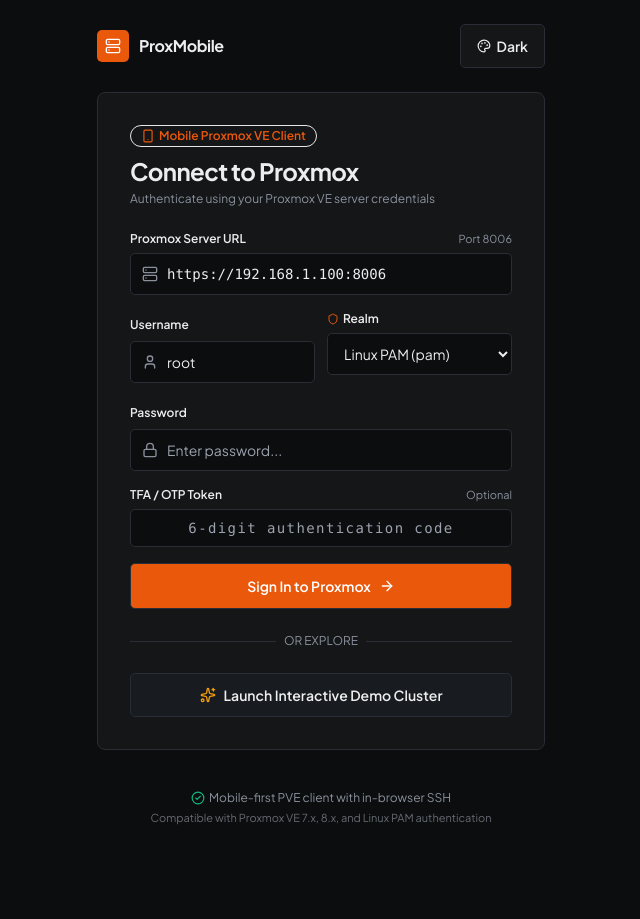
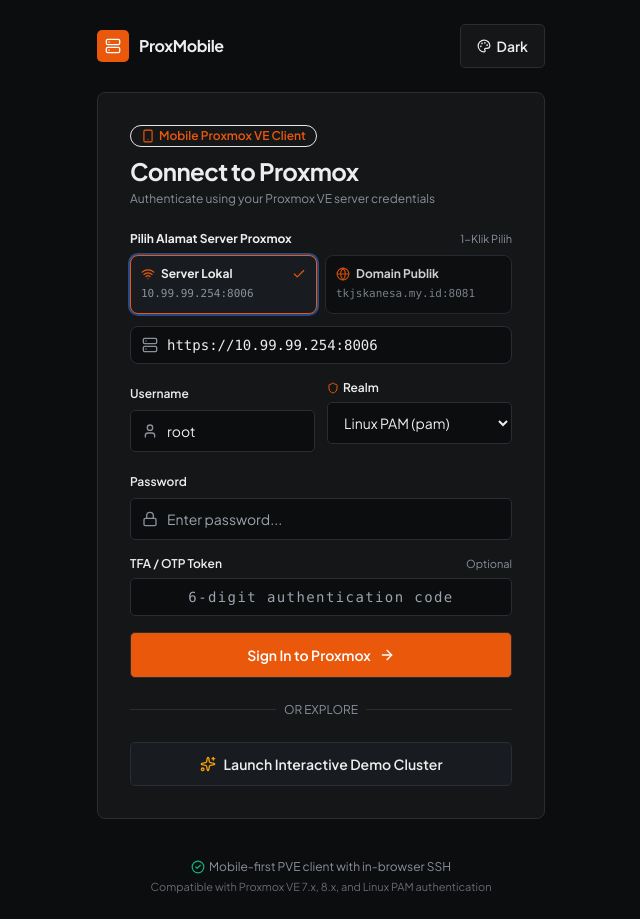
Before and after one commit to ReihanZanuar/Proxmox-Web, a React (Vite) app in the folder client/: page / in a window 1280 px wide. Shown: the whole page, without its empty margins (319-959 px from the left). Before the commit the page ends 850 px from the top, so only its background shows below. Built offline with nearby package versions, Linux system fonts and the light colour scheme.

Commit message:
feat: add 1-click quick server presets for 10.99.99.254:8006 (Local) and tkjskanesa.my.id:8081 (Public)

```diff
--- a/client/src/pages/LoginPage.tsx
+++ b/client/src/pages/LoginPage.tsx
@@ -13,22 +13,36 @@
   CheckCircle2,
   AlertCircle,
   X,
+  Globe,
+  Wifi,
+  Check,
 } from 'lucide-react';
 
 export const LoginPage: React.FC = () => {
   const { login, startDemoMode, error, isLoading, clearError } = useAuth();
   const { theme, setTheme, availableThemes } = useTheme();
 
-  const [host, setHost] = useState('https://192.168.1.100:8006');
+  const savedHost = localStorage.getItem('pve_last_host') || 'https://10.99.99.254:8006';
+  const [host, setHost] = useState(savedHost);
   const [username, setUsername] = useState('root');
   const [realm, setRealm] = useState('pam');
   const [password, setPassword] = useState('');
   const [otp, setOtp] = useState('');
   const [showThemeModal, setShowThemeModal] = useState(false);
+  const [isCustomHost, setIsCustomHost] = useState(
+    savedHost !== 'https://10.99.99.254:8006' && savedHost !== 'https://tkjskanesa.my.id:8081'
+  );
+
+  const selectPresetHost = (url: string) => {
+    setHost(url);
+    setIsCustomHost(false);
+    localStorage.setItem('pve_last_host', url);
+  };
 
   const handleSubmit = async (e: React.FormEvent) => {
     e.preventDefault();
     clearError();
+    localStorage.setItem('pve_last_host', host.trim());
     try {
       await login({
         host: host.trim(),
@@ -94,12 +108,63 @@
 
           {/* Form */}
           <form onSubmit={handleSubmit} className="space-y-4">
-            {/* Host Address */}
-            <div className="space-y-1.5">
-              <label className="text-xs font-semibold text-theme-text-primary flex items-center justify-between">
-                <span>Proxmox Server URL</span>
-                <span className="text-[11px] text-theme-text-muted font-normal">Port 8006</span>
+            {/* Server Target Preset Selector (Local vs Public Domain) */}
+            <div className="space-y-2">
+              <label className="text-xs font-bold text-theme-text-primary flex items-center justify-between">
+                <span>Pilih Alamat Server Proxmox</span>
+                <span className="text-[11px] text-theme-text-muted font-normal">1-Klik Pilih</span>
               </label>
+
+              <div className="grid grid-cols-2 gap-2">
+                {/* Option 1: Local Network */}
+                <button
+                  type="button"
+                  onClick={() => selectPresetHost('https://10.99.99.254:8006')}
+                  className={`p-2.5 rounded-theme border text-left transition-all flex flex-col justify-between ${
+                    host === 'https://10.99.99.254:8006' && !isCustomHost
+                      ? 'border-theme-accent bg-theme-card ring-2 ring-theme-accent/30 shadow-theme-sm'
+                      : 'border-theme-border bg-theme-bg hover:bg-theme-card opacity-85'
+                  }`}
+                >
+                  <div className="flex items-center justify-between w-full">
+                    <span className="text-xs font-bold text-theme-text-primary flex items-center">
+                      <Wifi className="w-3.5 h-3.5 mr-1.5 text-theme-accent" /> Server Lokal
+                    </span>
+                    {host === 'https://10.99.99.254:8006' && !isCustomHost && (
+                      <Check className="w-3.5 h-3.5 text-theme-accent" />
+                    )}
+                  </div>
+                  <span className="text-[11px] font-mono text-theme-text-muted mt-1 truncate">
+                    10.99.99.254:8006
+                  </span>
+                </button>
+
+                {/* Option 2: Public Gateway */}
+                <button
+                  type="button"
+                  onClick={() => selectPresetHost('https://tkjskanesa.my.id:8081')}
+                  className={`p-2.5 rounded-theme border text-left transition-all flex flex-col justify-between ${
+                    host === 'https://tkjskanesa.my.id:8081' && !isCustomHost
+                      ? 'border-theme-accent bg-theme-card ring-2 ring-theme-accent/30 shadow-theme-sm'
+                      : 'border-theme-border bg-theme-bg hover:bg-theme-card opacity-85'
+                  }`}
+                >
+                  <div className="flex items-center justify-between w-full">
+                    <span className="text-xs font-bold text-theme-text-primary flex items-center">
+                      <Globe className="w-3.5 h-3.5 mr-1.5 text-theme-accent" /> Domain Publik
+                    </span>
+                    {host === 'https://tkjskanesa.my.id:8081' && !isCustomHost && (
+                      <Check className="w-3.5 h-3.5 text-theme-accent" />
+                    )}
+                  </div>
+                  <span className="text-[11px] font-mono text-theme-text-muted mt-1 truncate">
+                    tkjskanesa.my.id:8081
+                  </span>
+                </button>
+              </div>
+
+              {/* Host Address Input */}
+              <div className="pt-1">
                 <div className="relative">
                   <div className="absolute inset-y-0 left-0 pl-3 flex items-center pointer-events-none text-theme-text-muted">
                     <Server className="w-4 h-4" />
@@ -107,11 +172,15 @@
                   <input
                     type="text"
                     value={host}
-                  onChange={(e) => setHost(e.target.value)}
-                  placeholder="https://192.168.1.100:8006"
+                    onChange={(e) => {
+                      setHost(e.target.value);
+                      setIsCustomHost(true);
+                    }}
+                    placeholder="https://10.99.99.254:8006"
                     required
-                  className="w-full pl-9 pr-3 py-2.5 text-sm rounded-theme-sm border border-theme-border bg-theme-bg text-theme-text-primary focus:outline-none focus:border-theme-accent font-mono"
+                    className="w-full pl-9 pr-3 py-2 text-xs sm:text-sm rounded-theme border border-theme-border bg-theme-bg text-theme-text-primary focus:outline-none focus:border-theme-accent font-mono"
                   />
+                </div>
               </div>
             </div>
 
```
Lines whose indentation alone changed are shown as unchanged.
